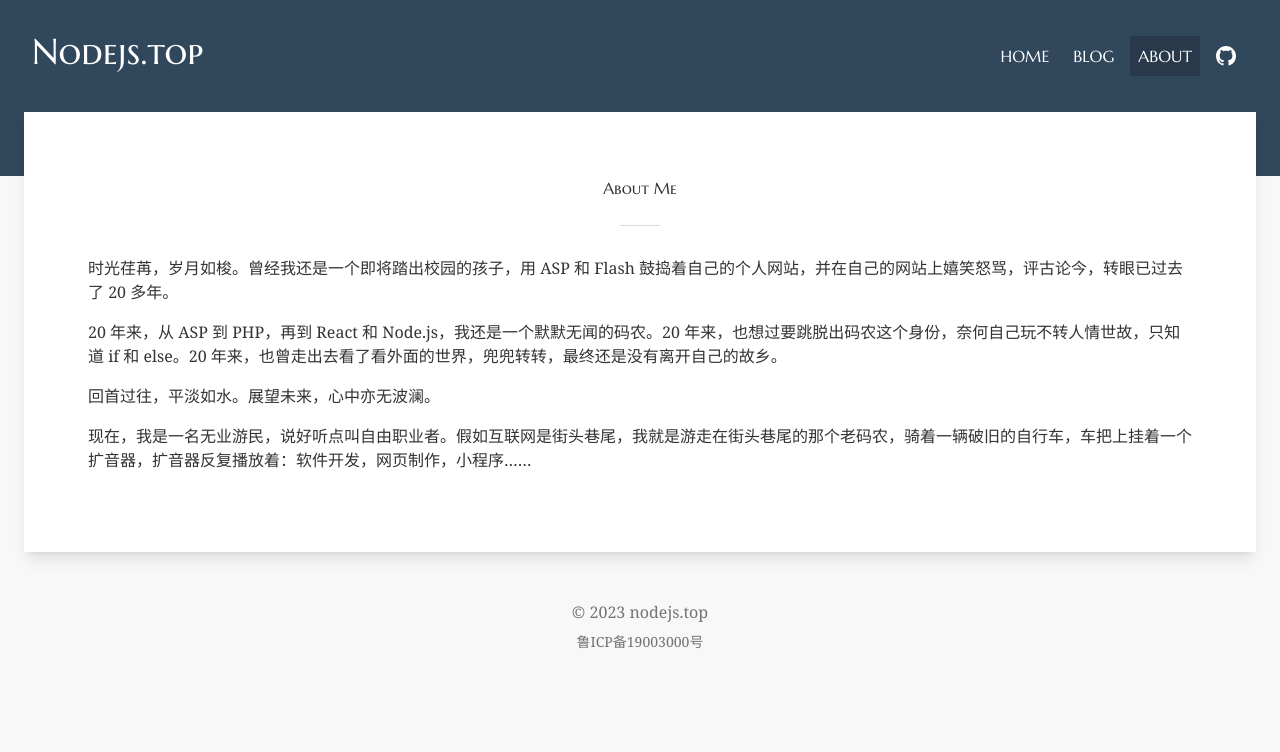
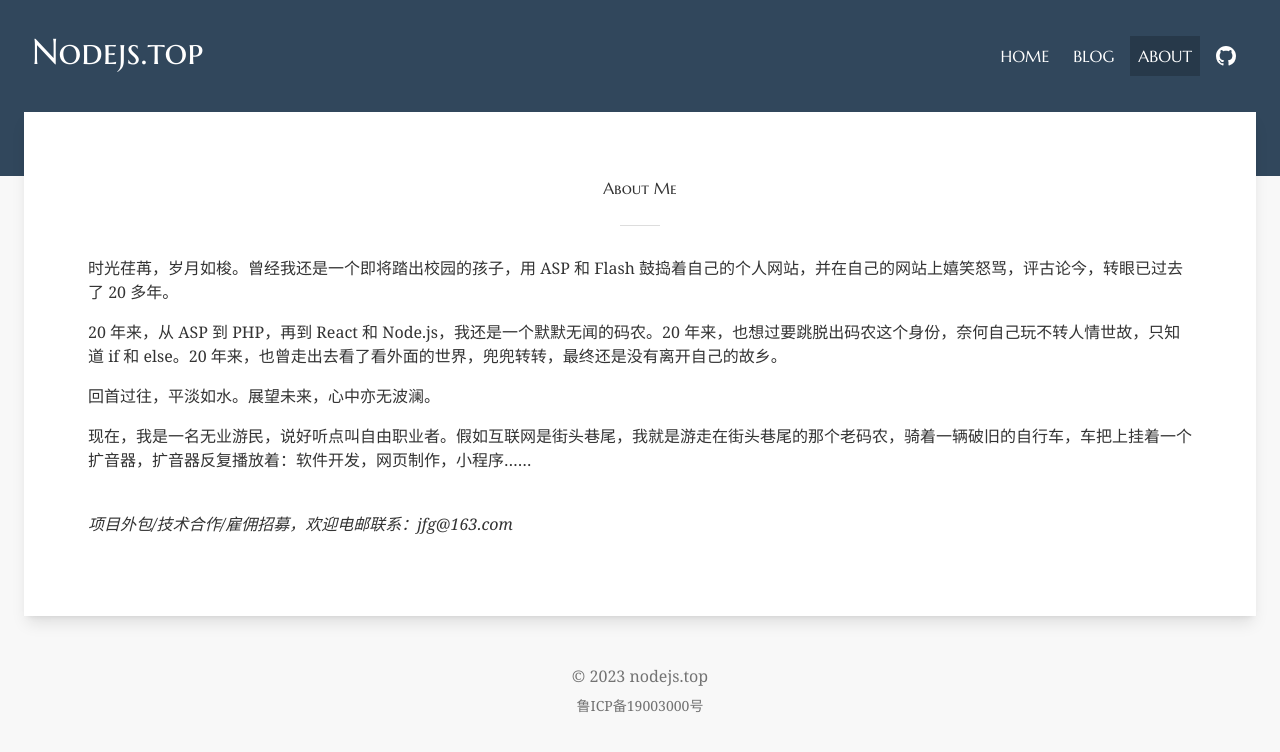
Before and after one commit to billginger/nodejs.top, a Next.js app: page /about in a window 1280 px wide. Shown: the top 752 px of the page. Built offline with nearby package versions, Linux system fonts and the light colour scheme.

Commit message:
Add email

```diff
--- a/app/about/page.js
+++ b/app/about/page.js
@@ -1,4 +1,8 @@
+import dynamic from 'next/dynamic'
 import PageTitle from '../components/page-title'
+
+// Disable pre-rendering for anti-scraping
+const Email = dynamic(() => import('../components/email'), { ssr: false })
 
 const About = () => (
   <>
@@ -8,6 +12,7 @@ const About = () => (
       <p>20 年来，从 ASP 到 PHP，再到 React 和 Node.js，我还是一个默默无闻的码农。20 年来，也想过要跳脱出码农这个身份，奈何自己玩不转人情世故，只知道 if 和 else。20 年来，也曾走出去看了看外面的世界，兜兜转转，最终还是没有离开自己的故乡。</p>
       <p>回首过往，平淡如水。展望未来，心中亦无波澜。</p>
       <p>现在，我是一名无业游民，说好听点叫自由职业者。假如互联网是街头巷尾，我就是游走在街头巷尾的那个老码农，骑着一辆破旧的自行车，车把上挂着一个扩音器，扩音器反复播放着：软件开发，网页制作，小程序……</p>
+      <p className="italic"><br />项目外包/技术合作/雇佣招募，欢迎电邮联系：<Email /></p>
     </div>
   </>
 )
--- /dev/null
+++ b/app/components/email.js
@@ -0,0 +1,12 @@
+'use client'
+
+const Email = () => {
+  const array = ['jf', 'g#1', '63.c', 'om']
+  return (
+    <span>
+      {array.join('').replace('#', '@')}
+    </span>
+  )
+}
+
+export default Email
```
